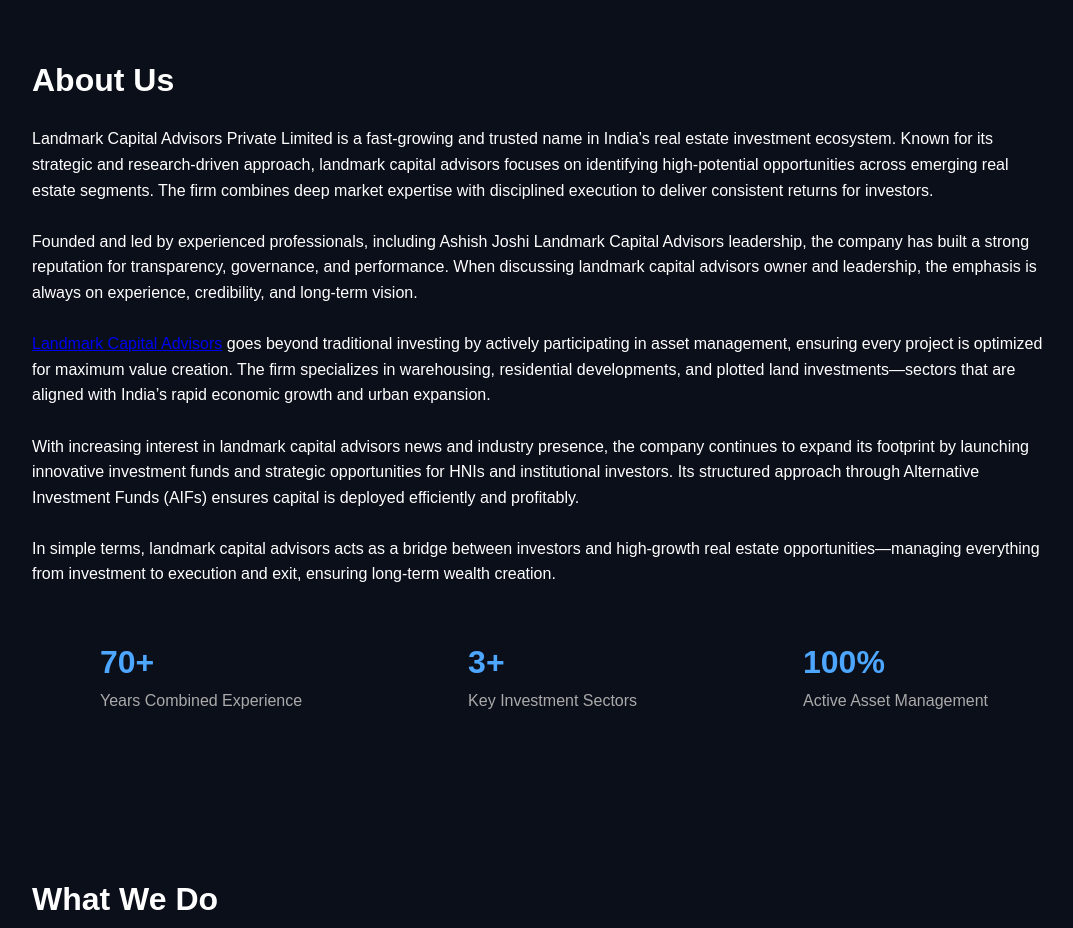
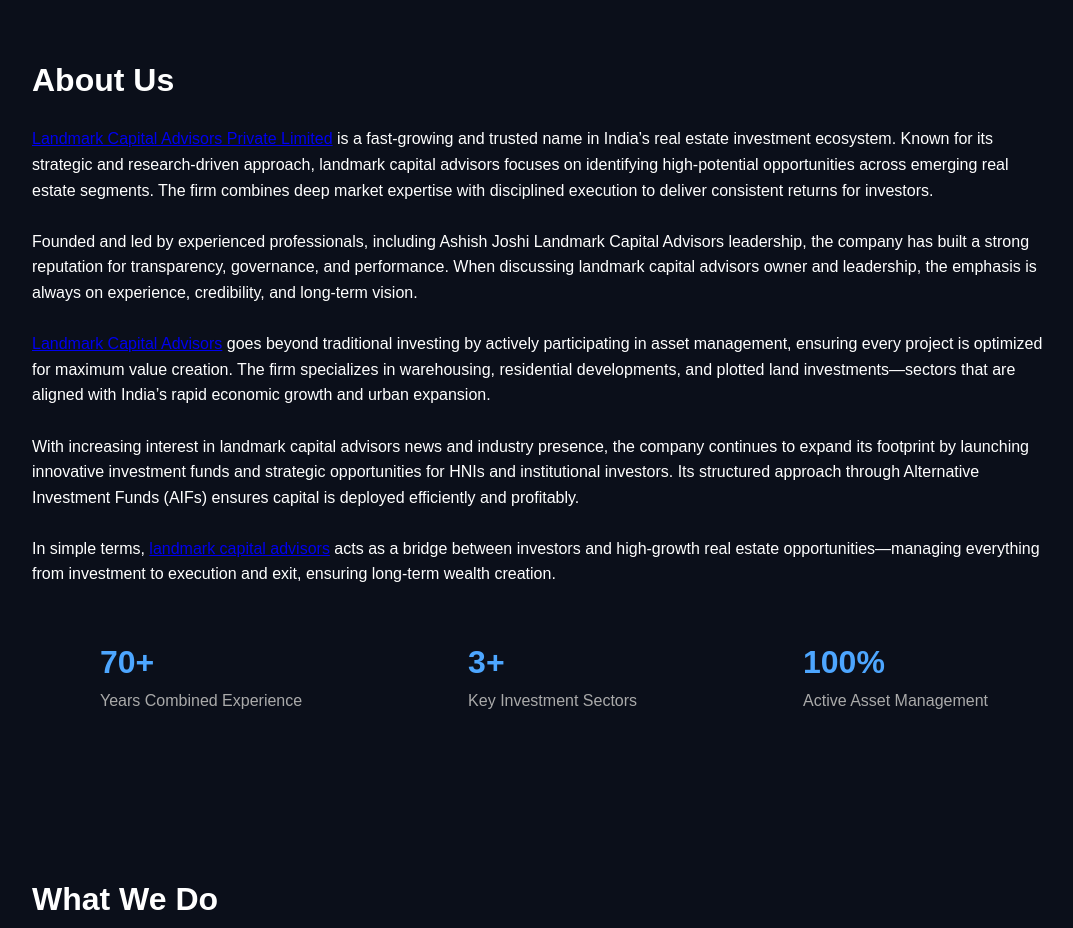
Before and after one commit to landmarkcapitaladvisors-boop/vercel, a plain HTML site: page index.html in a window 1280 px wide. Shown: the part 900-1828 px from the top of the page, without its empty margins (96-1169 px from the left). Drawn offline with Linux system fonts and the light colour scheme.

Commit message:
Update index.html

```diff
--- a/index.html
+++ b/index.html
@@ -169,7 +169,7 @@
 <section id="about" class="section">
 <h2>About Us</h2>
 <span>
-Landmark Capital Advisors Private Limited is a fast-growing and trusted name in India’s real estate investment ecosystem. Known for its strategic and research-driven approach, landmark capital advisors focuses on identifying high-potential opportunities across emerging real estate segments. The firm combines deep market expertise with disciplined execution to deliver consistent returns for investors.
+<a href= "https://www.business-standard.com/content/press-releases-ani/india-s-real-estate-enters-a-structural-growth-phase-ashish-joshi-on-institutional-depth-and-governance-led-investing-126022700014_1.html" target="_blank">Landmark Capital Advisors Private Limited</a> is a fast-growing and trusted name in India’s real estate investment ecosystem. Known for its strategic and research-driven approach, landmark capital advisors focuses on identifying high-potential opportunities across emerging real estate segments. The firm combines deep market expertise with disciplined execution to deliver consistent returns for investors.
 <br><br>
 Founded and led by experienced professionals, including Ashish Joshi Landmark Capital Advisors leadership, the company has built a strong reputation for transparency, governance, and performance. When discussing landmark capital advisors owner and leadership, the emphasis is always on experience, credibility, and long-term vision.
 <br><br>
@@ -177,7 +177,7 @@
 <br><br>
 With increasing interest in landmark capital advisors news and industry presence, the company continues to expand its footprint by launching innovative investment funds and strategic opportunities for HNIs and institutional investors. Its structured approach through Alternative Investment Funds (AIFs) ensures capital is deployed efficiently and profitably.
 <br><br>
-In simple terms, landmark capital advisors acts as a bridge between investors and high-growth real estate opportunities—managing everything from investment to execution and exit, ensuring long-term wealth creation.
+In simple terms, <a href= "https://www.crunchbase.com/organization/landmark-capital-advisors" target="_blank">landmark capital advisors</a> acts as a bridge between investors and high-growth real estate opportunities—managing everything from investment to execution and exit, ensuring long-term wealth creation.
 </span>
 
 <div class="stats">
```
